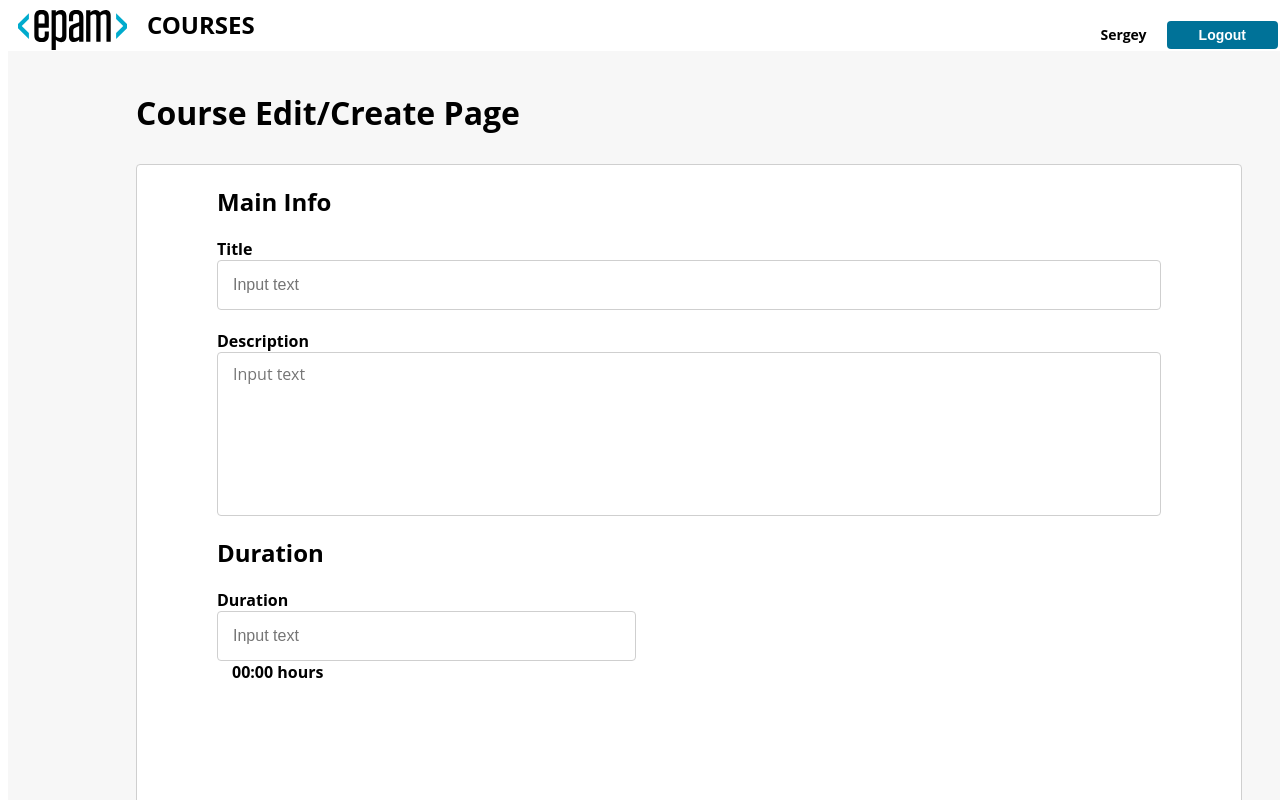
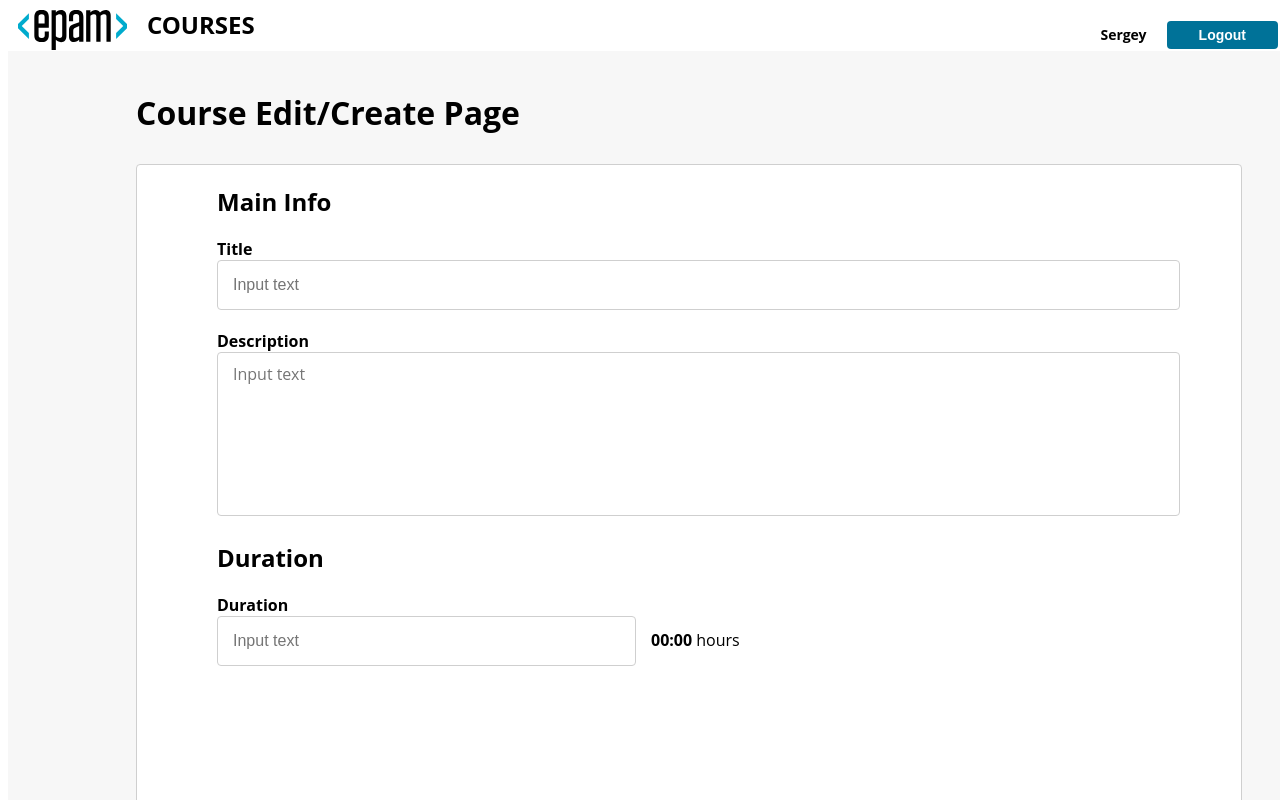
Before and after one commit to ferzik85/sersid-courses-app, a React (Create React App) app: page / in a window 1280 px wide. Shown: the top 800 px of the page. Built offline with nearby package versions, Linux system fonts and the light colour scheme.

Commit message:
save work

```diff
--- a/src/common/Duration/Duration.jsx
+++ b/src/common/Duration/Duration.jsx
@@ -1,4 +1,6 @@
 import React from 'react';
+import classnames from 'classnames';
+import styles from './Duration.module.css';
 import formatDuration from '../../utils/FormatDuration';
 
 function Duration({ duration, className }) {
@@ -6,7 +8,7 @@ function Duration({ duration, className }) {
 	const formattedTime = formattedDuration[0];
 	const formattedText = formattedDuration[1];
 	return (
-		<span className={className}>
+		<span className={classnames(styles.duration, className)}>
 			<b>{formattedTime}</b> {formattedText}
 		</span>
 	);
--- /dev/null
+++ b/src/common/Duration/Duration.module.css
@@ -0,0 +1,3 @@
+.duration {
+   font-weight: 400;
+}
--- a/src/common/LabeledInput/LabeledInput.jsx
+++ b/src/common/LabeledInput/LabeledInput.jsx
@@ -1,29 +1,20 @@
-import React, { useState } from 'react';
+import React from 'react';
 import classnames from 'classnames';
 import Input from '../Input/Input';
 import TextArea from '../TextArea/TextArea';
 import styles from './LabeledInput.module.css';
 
-function LabeledInput({ name, setValue, isInvalid, children, inputClassName = null, isTextArea = false }) {
-	const [_, setValueIsInvalid] = useState(isInvalid);
-
-	const handleValueChange = (value) => {
-		setValue(value);
-		setValueIsInvalid(false);
-	};
-
+function LabeledInput({ name, onChange, isInvalid, children, inputClassName = null, isTextArea = false }) {
 	const assignInputClass = () =>
 		isInvalid ? classnames(styles.labelInput, inputClassName, styles.errorBorder) : classnames(styles.labelInput, inputClassName);
 
 	return (
 		<label className={styles.label}>
 			{name}
-			{!isTextArea ? (
-				<Input onChange={handleValueChange} className={assignInputClass()} />
-			) : (
-				<TextArea onChange={handleValueChange} className={assignInputClass()} />
-			)}
-			{children}
+			<div>
+				{!isTextArea ? <Input onChange={onChange} className={assignInputClass()} /> : <TextArea onChange={onChange} className={assignInputClass()} />}
+				{children}
+			</div>
 			{isInvalid && <p className={styles.error}>{name} is required.</p>}
 		</label>
 	);
--- a/src/components/Body/Body.jsx
+++ b/src/components/Body/Body.jsx
@@ -35,7 +35,6 @@ function Body() {
 		<div className={styles.body}>
 			{/* {isCourseSelected() && courseExists() ? <CourseInfo course={findCourse(courseId)} onBackClick={handleShowCourses} /> : renderCourses()} */}
 			{/* <CreateCourse /> <Login /><Registration /> */}
-
 			<CreateCourse />
 		</div>
 	);
--- a/src/components/CreateCourse/CreateCourse.jsx
+++ b/src/components/CreateCourse/CreateCourse.jsx
@@ -1,5 +1,4 @@
 import React, { useState } from 'react';
-import classnames from 'classnames';
 import Button from '../../common/Button/Button';
 import LabeledInput from '../../common/LabeledInput/LabeledInput';
 import Duration from '../../common/Duration/Duration';
@@ -16,6 +15,21 @@ function CreateCourse() {
 	const [descriptionIsInvalid, setDescriptionIsInvalid] = useState(false);
 	const [durationIsInvalid, setDurationIsInvalid] = useState(false);
 
+	const handleTitleChange = (value) => {
+		setTitle(value);
+		setTitleIsInvalid(false);
+	};
+
+	const handleDescriptionChange = (value) => {
+		setDescription(value);
+		setDescriptionIsInvalid(false);
+	};
+
+	const handleDurationChange = (value) => {
+		setDuration(value);
+		setDurationIsInvalid(false);
+	};
+
 	function handleSubmit(e) {
 		e.preventDefault();
 		setTitleIsInvalid(!validateInput(title));
@@ -29,11 +43,17 @@ function CreateCourse() {
 			<div className={styles.createBody}>
 				<form onSubmit={handleSubmit} id={formId} className={styles.createForm}>
 					<p className={styles.createMain}>Main Info</p>
-					<LabeledInput name='Title' isInvalid={titleIsInvalid} setValue={setTitle} />
-					<LabeledInput name='Description' isInvalid={descriptionIsInvalid} setValue={setDescription} inputClassName={styles.createArea} isTextArea />
+					<LabeledInput name='Title' isInvalid={titleIsInvalid} onChange={handleTitleChange} inputClassName={styles.createTitle} />
+					<LabeledInput
+						name='Description'
+						isInvalid={descriptionIsInvalid}
+						onChange={handleDescriptionChange}
+						inputClassName={styles.createDescription}
+						isTextArea
+					/>
 					<p className={styles.createMain}>Duration</p>
-					<LabeledInput name='Duration' isInvalid={durationIsInvalid} setValue={setDuration} inputClassName={styles.createDuration}>
-						<Duration duration={duration} className={styles.durationHours} />
+					<LabeledInput name='Duration' isInvalid={durationIsInvalid} onChange={handleDurationChange} inputClassName={styles.createDuration}>
+						<Duration duration={validateDuration(duration) ? duration : 0} className={styles.durationHours} />
 					</LabeledInput>
 				</form>
 			</div>
--- a/src/components/CreateCourse/CreateCourse.module.css
+++ b/src/components/CreateCourse/CreateCourse.module.css
@@ -39,10 +39,15 @@
   margin-top: 0;
 }
 
-.createArea {
+.createTitle {
+  width: 944px;
+}
+
+.createDescription {
   height: 152px;
   resize: none;
   padding-top: 10px;
+  width: 944px;
 }
 
 .createDuration {
--- a/src/components/Login/Login.jsx
+++ b/src/components/Login/Login.jsx
@@ -11,6 +11,16 @@ function Login() {
 	const [emailIsInvalid, setEmailIsInvalid] = useState(false);
 	const [passwordIsInvalid, setPasswordIsInvalid] = useState(false);
 
+	const handleEmailChange = (value) => {
+		setEmail(value);
+		setEmailIsInvalid(false);
+	};
+
+	const handlePasswordChange = (value) => {
+		setPassword(value);
+		setPasswordIsInvalid(false);
+	};
+
 	function handleSubmit(e) {
 		e.preventDefault();
 		setEmailIsInvalid(!validateInput(email));
@@ -22,8 +32,8 @@ function Login() {
 			<b className={styles.loginHeader}>Login</b>
 			<div className={styles.loginBody}>
 				<form onSubmit={handleSubmit} id={formId} className={styles.loginForm}>
-					<LabeledInput name='Email' isInvalid={emailIsInvalid} setValue={setEmail} />
-					<LabeledInput name='Password' isInvalid={passwordIsInvalid} setValue={setPassword} />
+					<LabeledInput name='Email' isInvalid={emailIsInvalid} onChange={handleEmailChange} inputClassName={styles.loginInput} />
+					<LabeledInput name='Password' isInvalid={passwordIsInvalid} onChange={handlePasswordChange} inputClassName={styles.loginInput} />
 				</form>
 				<Button label='LOGIN' isSubmit formName={formId} className={styles.loginButton} />
 				<div className={styles.loginHelp}>
--- a/src/components/Login/Login.module.css
+++ b/src/components/Login/Login.module.css
@@ -30,12 +30,16 @@
   margin-bottom: 0;
 }
 
+.loginInput {
+  width: 266px;
+}
+
 .loginButton {
   margin: auto;
   margin-top: 0px;
   margin-bottom: 20px;
   height: 50px;
-  width: 282px;
+  width: 284px;
   font-size: 16px;
 }
 
--- a/src/components/Registration/Registration.jsx
+++ b/src/components/Registration/Registration.jsx
@@ -13,6 +13,21 @@ function Registration() {
 	const [emailIsInvalid, setEmailIsInvalid] = useState(false);
 	const [passwordIsInvalid, setPasswordIsInvalid] = useState(false);
 
+	const handleNameChange = (value) => {
+		setName(value);
+		setNameIsInvalid(false);
+	};
+
+	const handleEmailChange = (value) => {
+		setEmail(value);
+		setEmailIsInvalid(false);
+	};
+
+	const handlePasswordChange = (value) => {
+		setPassword(value);
+		setPasswordIsInvalid(false);
+	};
+
 	function handleSubmit(e) {
 		e.preventDefault();
 		setNameIsInvalid(!validateInput(name));
@@ -25,9 +40,9 @@ function Registration() {
 			<b className={styles.regHeader}>Registration</b>
 			<div className={styles.regBody}>
 				<form onSubmit={handleSubmit} id={formId} className={styles.regForm}>
-					<LabeledInput name='Name' isInvalid={nameIsInvalid} setValue={setName} />
-					<LabeledInput name='Email' isInvalid={emailIsInvalid} setValue={setEmail} />
-					<LabeledInput name='Password' isInvalid={passwordIsInvalid} setValue={setPassword} />
+					<LabeledInput name='Name' isInvalid={nameIsInvalid} onChange={handleNameChange} inputClassName={styles.regInput} />
+					<LabeledInput name='Email' isInvalid={emailIsInvalid} onChange={handleEmailChange} inputClassName={styles.regInput} />
+					<LabeledInput name='Password' isInvalid={passwordIsInvalid} onChange={handlePasswordChange} inputClassName={styles.regInput} />
 				</form>
 				<Button label='REGISTER' isSubmit formName={formId} className={styles.regButton} />
 				<div className={styles.regHelp}>
--- a/src/components/Registration/Registration.module.css
+++ b/src/components/Registration/Registration.module.css
@@ -30,6 +30,10 @@
   margin-bottom: 0;
 }
 
+.regInput {
+  width: 266px;
+}
+
 .regButton {
   margin: auto;
   margin-top: 0px;
--- a/src/index.jsx
+++ b/src/index.jsx
@@ -4,8 +4,4 @@ import App from './App';
 
 const container = document.getElementById('root');
 const root = ReactDOM.createRoot(container);
-root.render(
-	<React.StrictMode>
-		<App />
-	</React.StrictMode>
-);
+root.render(<App />);
```
